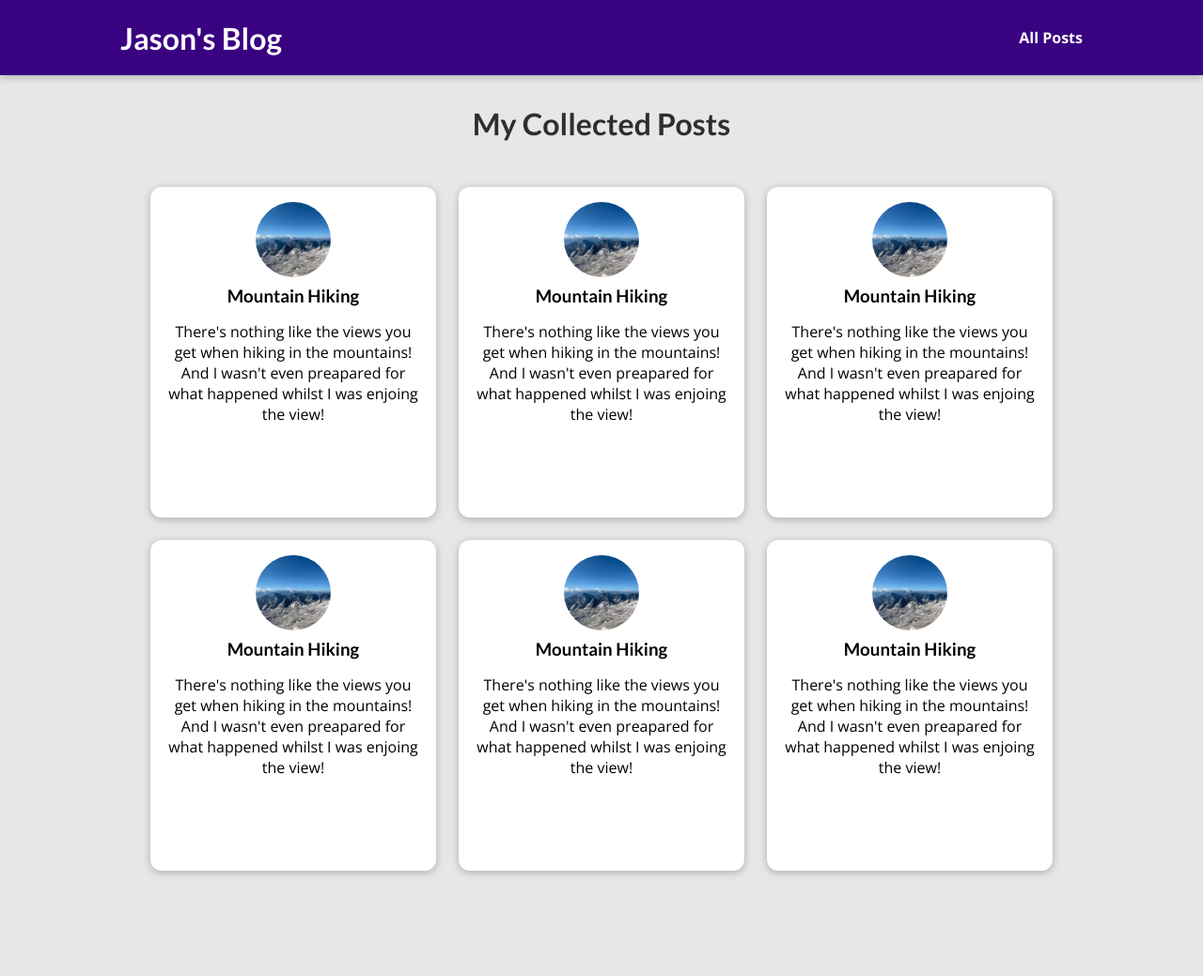
After one commit to jasonluo07/django-blog, a Django app: template blog/templates/blog/post-list.html in a window 1280 px wide. The commit adds this page. Shown: the whole page at 94% size. Run offline with Django 3.2, Linux system fonts and the light colour scheme; the template is opened without the code that fills it, so the values that code supplies are empty.

Commit message:
Add template: post-list

```diff
--- /dev/null
+++ b/blog/static/blog/post-list.css
@@ -0,0 +1,43 @@
+body {
+    background-color: #e7e7e7;
+}
+
+#main-navigation {
+    background-color: #390281;
+    box-shadow: 0 2px 8px rgba(0, 0, 0, 0.25);
+}
+
+#all-posts {
+    margin: 7rem auto;
+    width: 90%;
+    max-width: 60rem;
+}
+
+#all-posts h2 {
+    text-align: center;
+    font-size: 2rem;
+    color: #2e2e2e;
+    margin: 3rem 0;
+}
+
+ul {
+    list-style: none;
+    margin: 0;
+    padding: 0;
+    display: grid;
+    grid-template-columns: repeat(auto-fill, minmax(17rem, 1fr));
+    gap: 1.5rem;
+}
+
+.post img {
+    width: 7rem;
+    height: 7rem;
+}
+
+.post a {
+    height: 22rem;
+    transform-origin: center;
+    box-shadow: 0 2px 8px rgba(0, 0, 0, 0.25);
+    border-radius: 12px;
+    background-color: white;
+}
--- /dev/null
+++ b/blog/static/blog/post.css
@@ -0,0 +1,43 @@
+.post {
+    display: flex;
+    flex-direction: column;
+    align-items: center;
+    text-align: center;
+}
+
+.post a {
+    text-decoration: none;
+    color: black;
+    transition: all 0.2s ease;
+    padding: 1rem;
+}
+
+.post a:hover,
+.post a:active {
+    transform: scale(1.1);
+    background-color: #390281;
+    color: white;
+}
+
+.post img {
+    width: 5rem;
+    height: 5rem;
+    object-fit: cover;
+    border-radius: 50%;
+}
+
+.post h3 {
+    margin: 0.25rem 0;
+}
+
+.post time {
+    color: #666666;
+    margin: 0.25rem;
+    font-style: italic;
+    font-size: 0.85rem;
+}
+
+.post:hover time,
+.post:active time {
+    color: white;
+}
--- /dev/null
+++ b/blog/templates/blog/includes/post.html
@@ -0,0 +1,13 @@
+{% load static %}
+
+<li>
+    <article class="post">
+        <a href="">
+            <img src="{% static "blog/images/mountains.jpg" %}" alt="Mountain Hiking">
+            <div class="post__content">
+                <h3>Mountain Hiking</h3>
+                <p>There's nothing like the views you get when hiking in the mountains! And I wasn't even preapared for what happened whilst I was enjoing the view!</p>
+            </div>
+        </a>
+    </article>
+</li>
--- /dev/null
+++ b/blog/templates/blog/post-list.html
@@ -0,0 +1,25 @@
+{% extends "base.html" %}
+{% load static %}
+
+{% block title %}
+<title>All My Posts</title>
+{% endblock %}
+
+{% block css_files %}
+<link rel="stylesheet" href="{% static "blog/post-list.css" %}">
+<link rel="stylesheet" href="{% static "blog/post.css" %}">
+{% endblock %}
+
+{% block content %}
+<section id="all-posts">
+    <h2>My Collected Posts</h2>
+    <ul>
+        {% include "blog/includes/post.html" %}
+        {% include "blog/includes/post.html" %}
+        {% include "blog/includes/post.html" %}
+        {% include "blog/includes/post.html" %}
+        {% include "blog/includes/post.html" %}
+        {% include "blog/includes/post.html" %}
+    </ul>
+</section>
+{% endblock %}
--- a/blog/views.py
+++ b/blog/views.py
@@ -6,7 +6,7 @@ def index(request):
 
 
 def post_list(request):
-    pass
+    return render(request, "blog/post-list.html")
 
 
 def post_detail(request):
```
Also changed, not shown: blog/templates/blog/index.html (+1 -11 lines).
